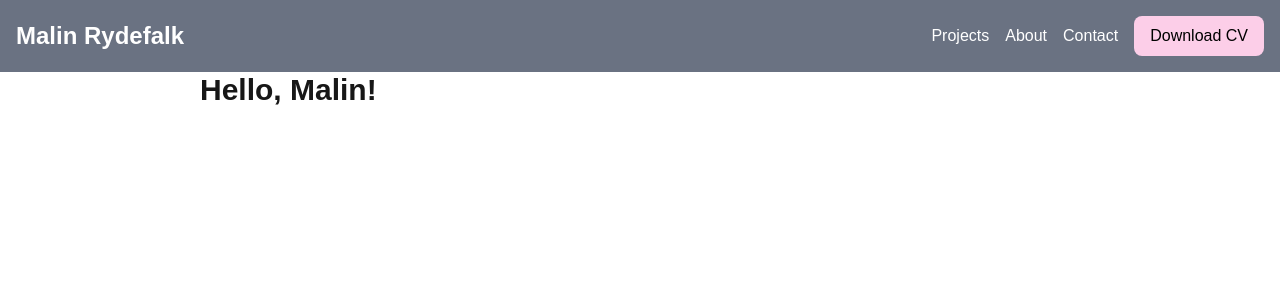
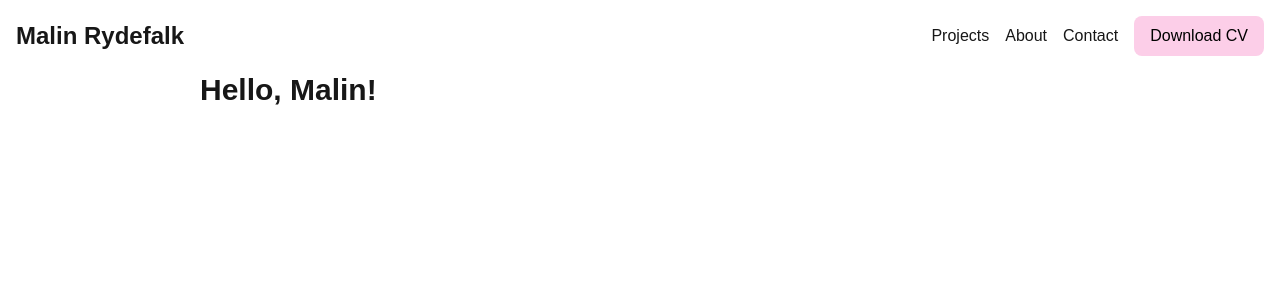
Before and after one commit to malpisen/nextjs-portfolio, a Next.js app: page / in a window 1280 px wide. Shown: the top 300 px of the page. Built offline with nearby package versions, Linux system fonts and the light colour scheme.

Commit message:
removed colors from navbar

```diff
--- a/src/components/layout/navbar.tsx
+++ b/src/components/layout/navbar.tsx
@@ -2,7 +2,7 @@ import Link from "next/link";
 
 export default function Navbar() {
   return (
-    <nav className="content-grid bg-gray-500 text-white">
+    <nav className="content-grid">
       <ul className="breakout my-4 flex items-center space-x-4">
         <li>
           <Link href="/" className="text-2xl font-bold hover:underline">
```
